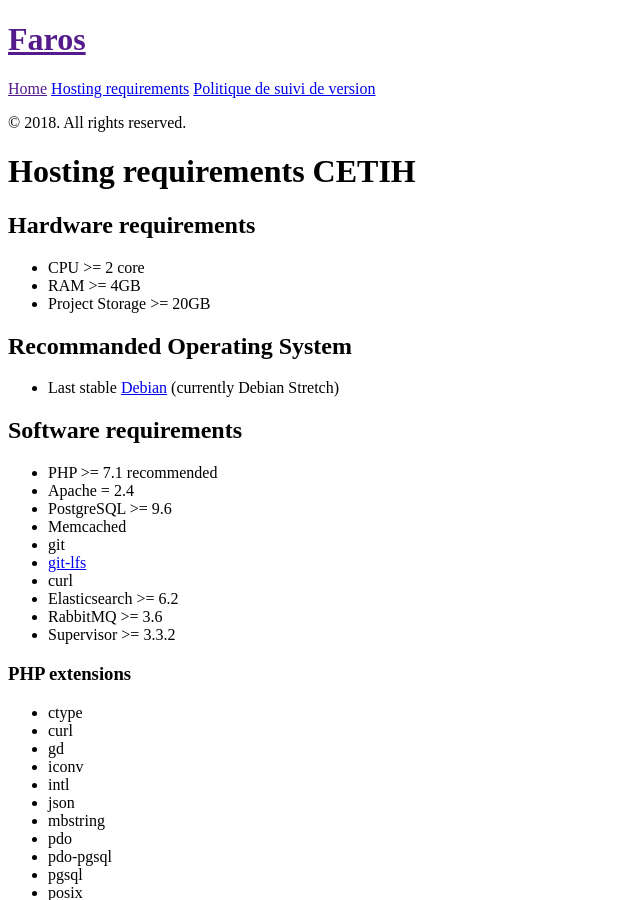
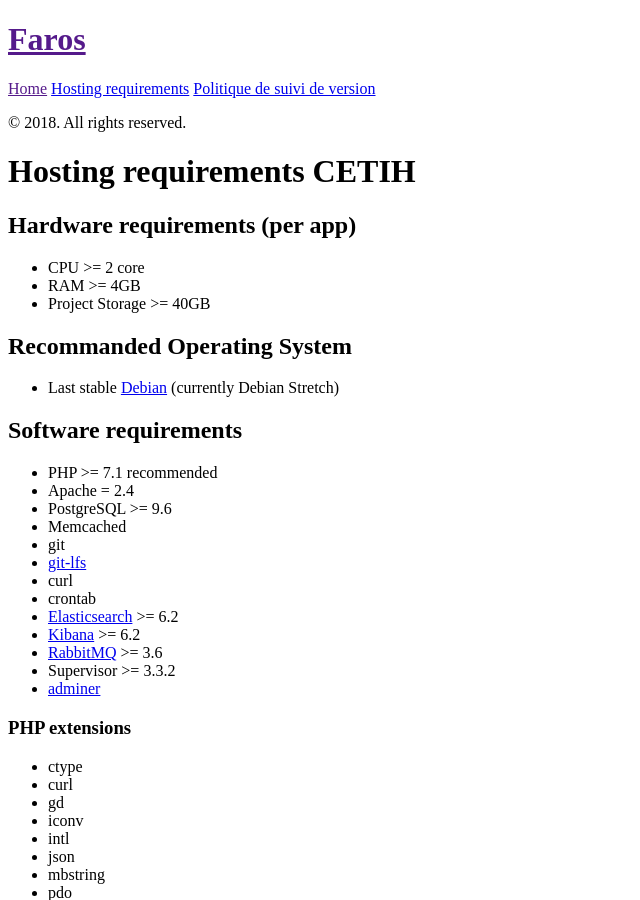
Before and after one commit to le-phare/le-phare.github.io, a Jekyll site: the page built from requirements/cetih.md, in a window 1280 px wide and 900 px high. Shown: the whole window, without its empty margins (0-640 px from the left). Built offline with Jekyll 4.4.1, drawn with Linux system fonts in a browser that asks for light colours; some of the changed text lies outside the part shown.

Commit message:
Update requirements

```diff
--- a/requirements/cetih.md
+++ b/requirements/cetih.md
@@ -4,11 +4,11 @@ title: Hosting requirements CETIH
 version: 1.2
 ---
 
-## Hardware requirements
+## Hardware requirements (per app)
 
   - CPU >= 2 core
   - RAM >= 4GB
-  - Project Storage >= 20GB
+  - Project Storage >= 40GB
 
 ## Recommanded Operating System
 
@@ -23,9 +23,12 @@ version: 1.2
   - git
   - [git-lfs](https://git-lfs.github.com/)
   - curl
-  - Elasticsearch >= 6.2
-  - RabbitMQ >= 3.6
+  - crontab
+  - [Elasticsearch](https://www.elastic.co/fr/products/elasticsearch) >= 6.2
+  - [Kibana](https://www.elastic.co/fr/products/kibana) >= 6.2
+  - [RabbitMQ](https://www.rabbitmq.com/) >= 3.6
   - Supervisor >= 3.3.2
+  - [adminer](https://www.adminer.org/)
 
 ### PHP extensions
 
```
Also changed, not shown: other parts of requirements/cetih.md (+5 -6 lines).
